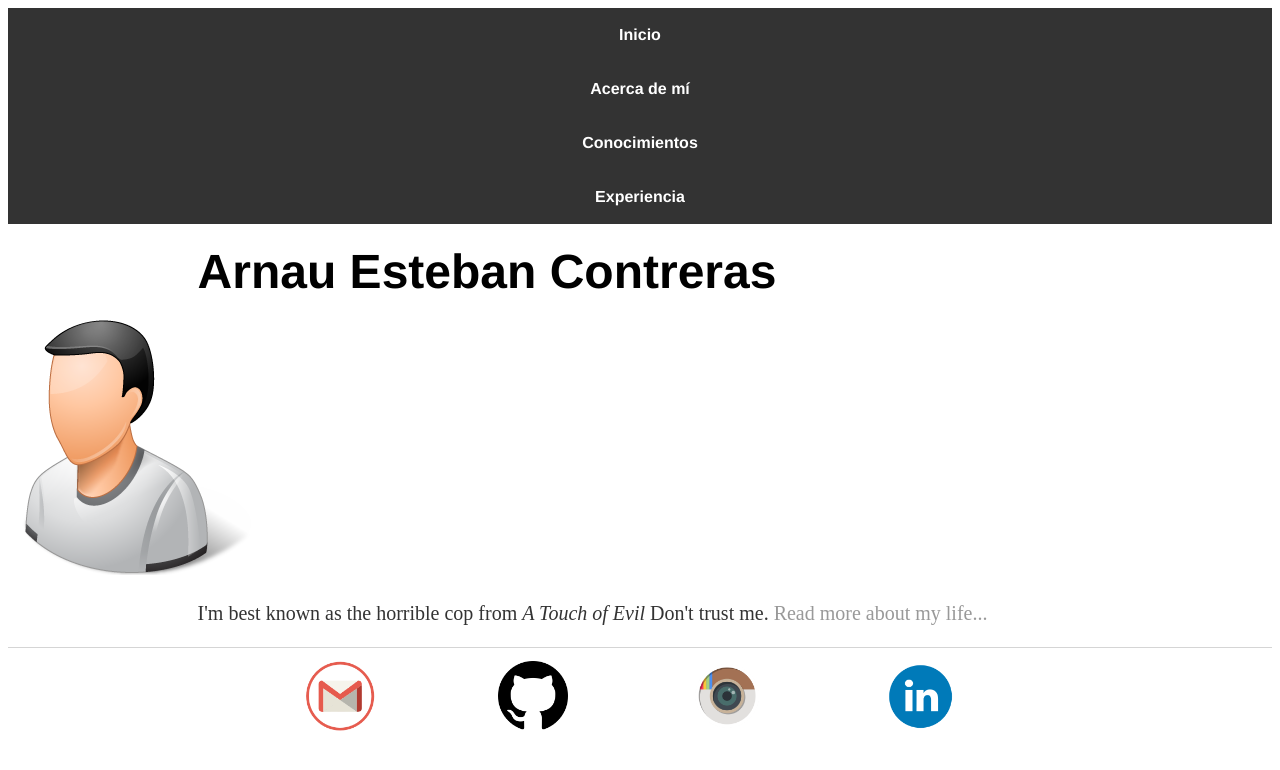
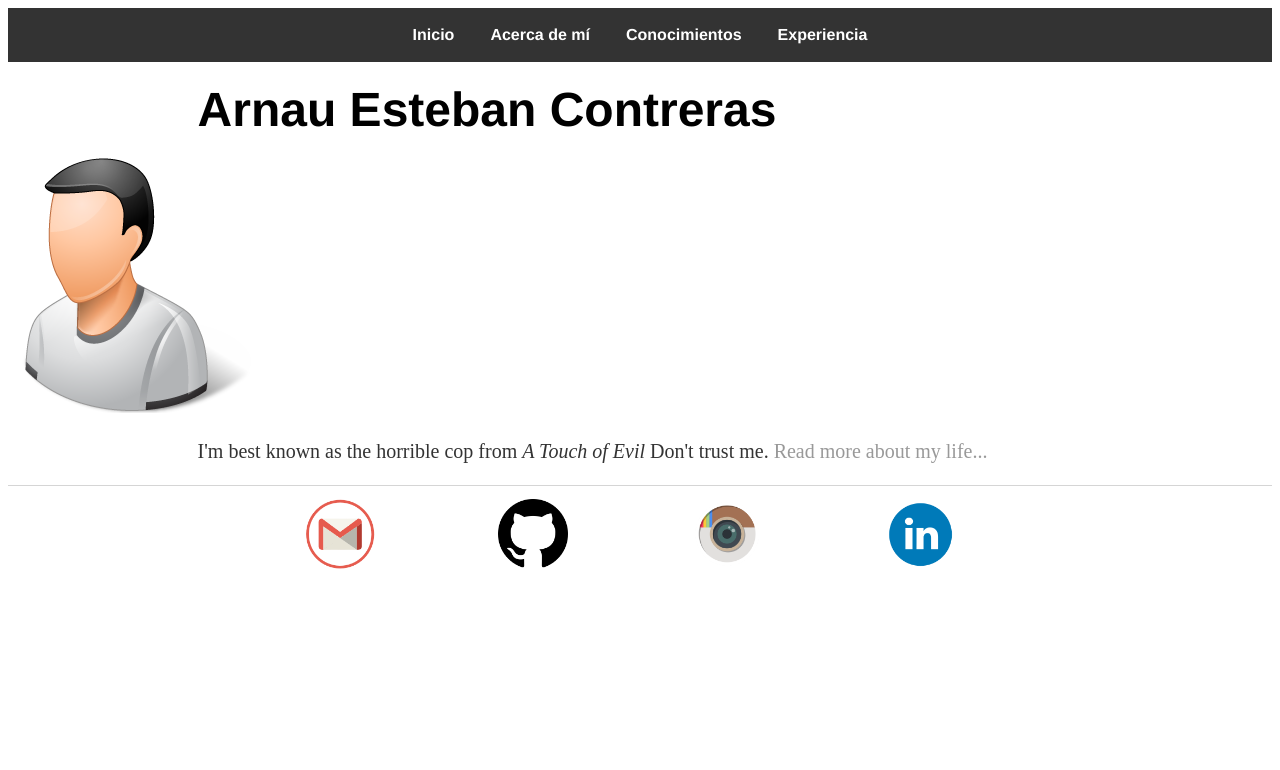
Before and after one commit to isx47590131/isx47590131.github.io, a Jekyll site: the page built from index.html, in a window 1280 px wide. Shown: the top 770 px of the page. Built offline with Jekyll 4.4.1, drawn with Linux system fonts in a browser that asks for light colours.

Commit message:
Update main.css

```diff
--- a/css/main.css
+++ b/css/main.css
@@ -111,6 +111,9 @@ ul.nav {
     padding: 0;
     overflow: hidden;
     background-color: #333;
+
+    display: -webkit-inline-box;
+
 }
 ul.class {
     display: inline-flex;
```
